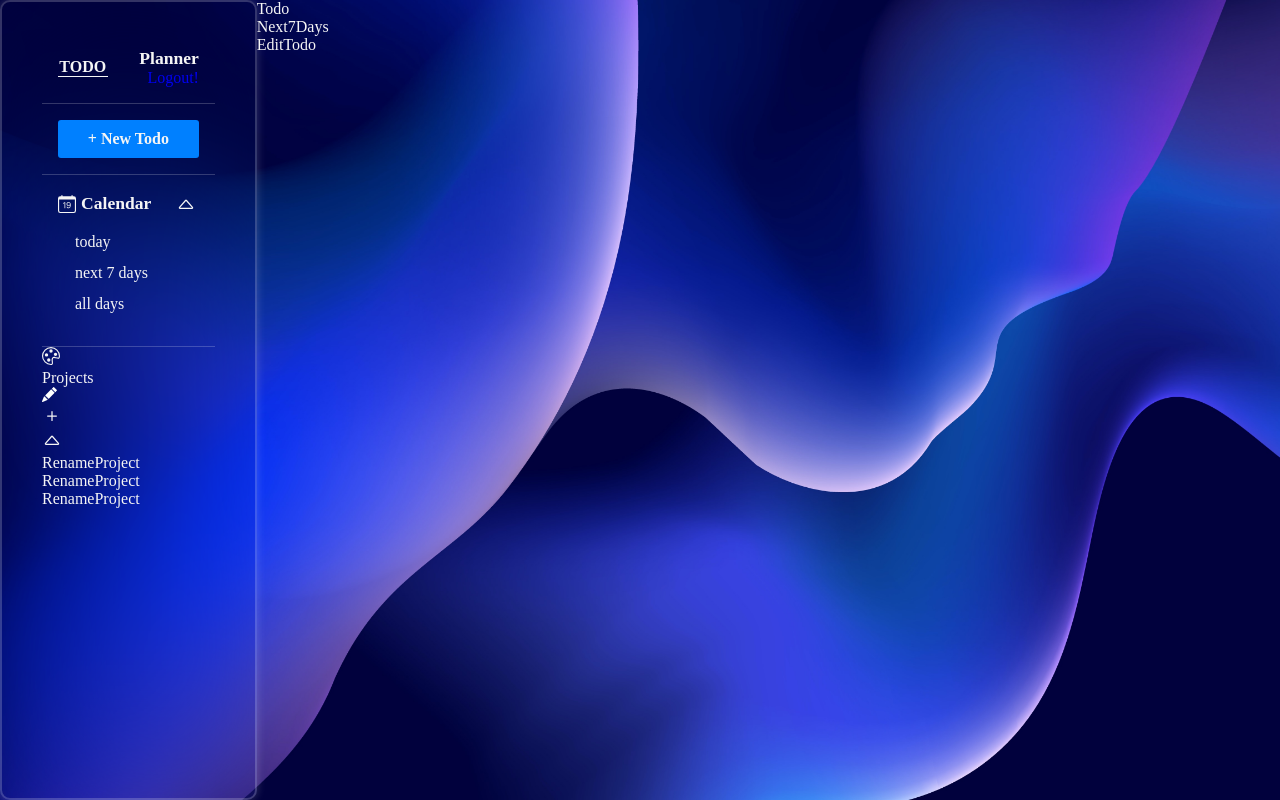
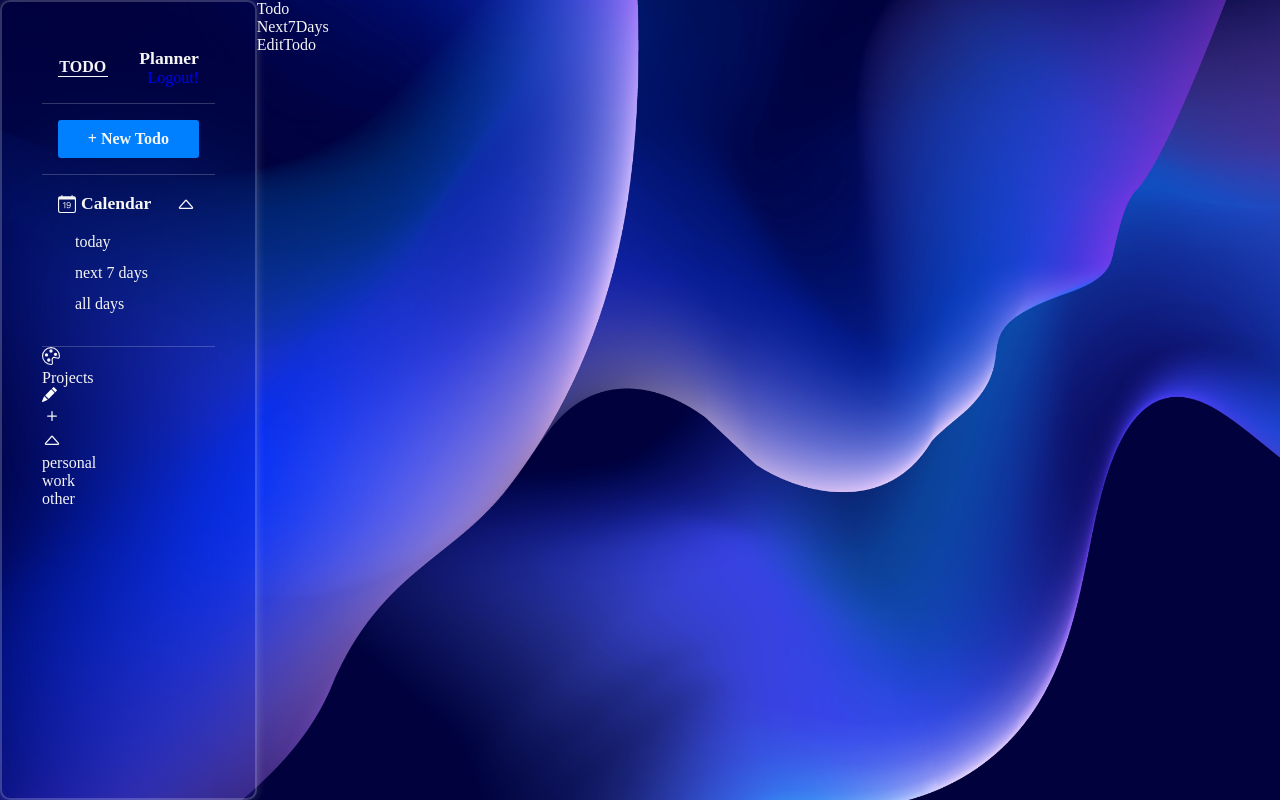
Before and after one commit to bnfshedehqan/toDo-app, a React (Create React App) app in the folder todo-app/: page / in a window 1280 px wide. Built offline with nearby package versions, Linux system fonts and the light colour scheme.

Commit message:
update project

```diff
--- a/todo-app/src/components/Project.js
+++ b/todo-app/src/components/Project.js
@@ -1,10 +1,35 @@
-import React from "react";
+import React, { useState } from "react";
+import { Pencil, XCircle } from "react-bootstrap-icons";
+import Modal from "./Modal";
 import RenameProject from "./RenameProject";
 
-const Project = () => {
-  return <div className="Project">
-    <RenameProject />
-  </div>;
-};
+function Project({ project, edit }) {
+  const [showModal, setShowModal] = useState(false);
+
+  return (
+    <div className="Project">
+      <div className="name">{project.name}</div>
+      <div className="btns">
+        {edit ? (
+          <div className="edit-delete">
+            <span className="edit" onClick={() => setShowModal(true)}>
+              <Pencil size="13" />
+            </span>
+            <span className="delete">
+              <XCircle size="13" />
+            </span>
+          </div>
+        ) : project.numOfTodos === 0 ? (
+          ""
+        ) : (
+          <div className="total-todos">{project.numOfTodos}</div>
+        )}
+      </div>
+      <Modal showModal={showModal} setShowModal={setShowModal}>
+        <RenameProject project={project} setShowModal={setShowModal} />
+      </Modal>
+    </div>
+  );
+}
 
 export default Project;
```
